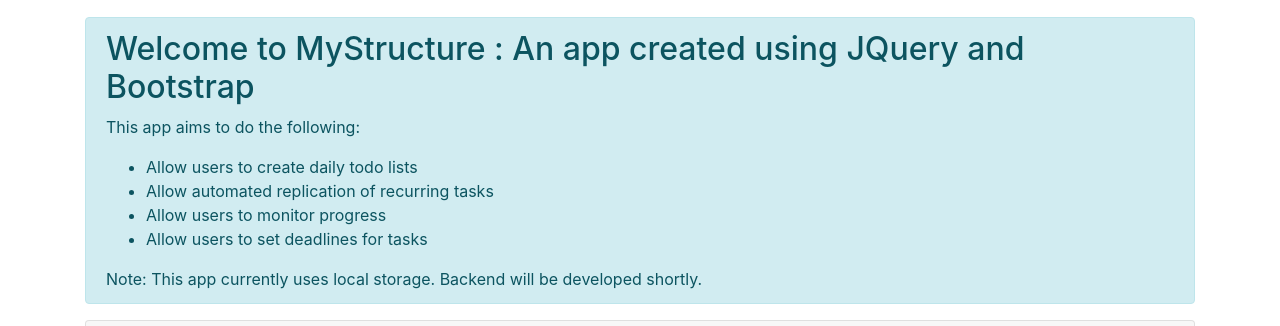
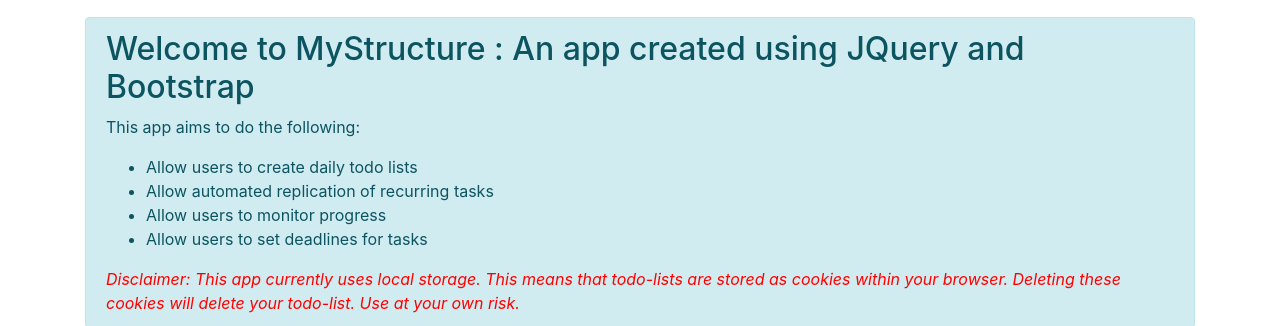
Before and after one commit to ryanlanc20/mystructure, a plain HTML site: page index.html in a window 1280 px wide. Shown: the part 64-390 px from the top of the page. Drawn offline with nearby package versions, Linux system fonts and the light colour scheme.

Commit message:
Update index.html

```diff
--- a/index.html
+++ b/index.html
@@ -32,8 +32,8 @@
                         Allow users to set deadlines for tasks
                     </li>
                 </ul>
-                Note: This app currently uses local storage.
-                Backend will be developed shortly.
+                <i style="color:#ff0000">Disclaimer: This app currently uses local storage. This means that todo-lists are stored as cookies within your browser.
+                    Deleting these cookies will delete your todo-list. Use at your own risk.</i>
             </div>
             <div class="card">
                 <div class="card-header">
```
